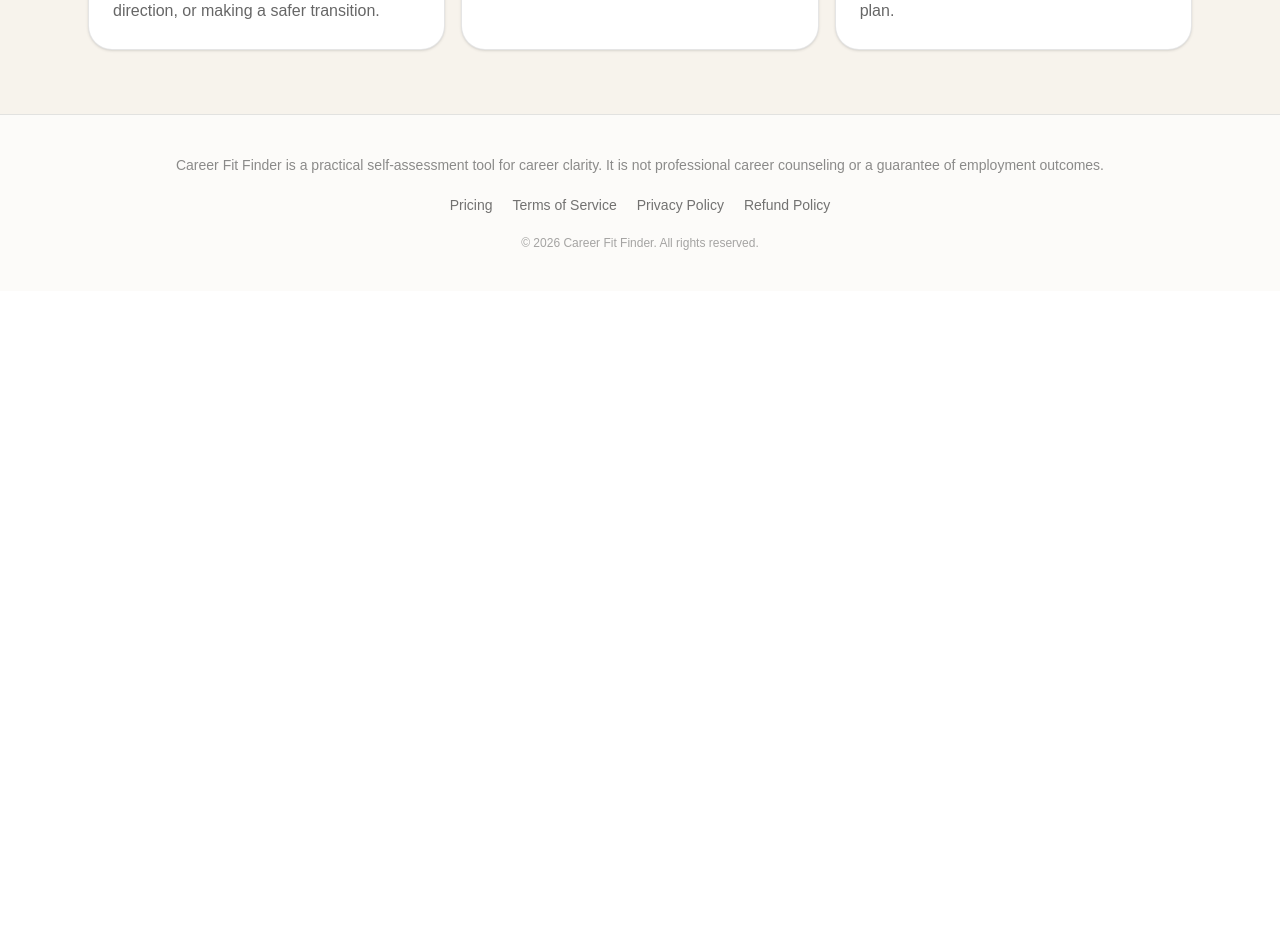
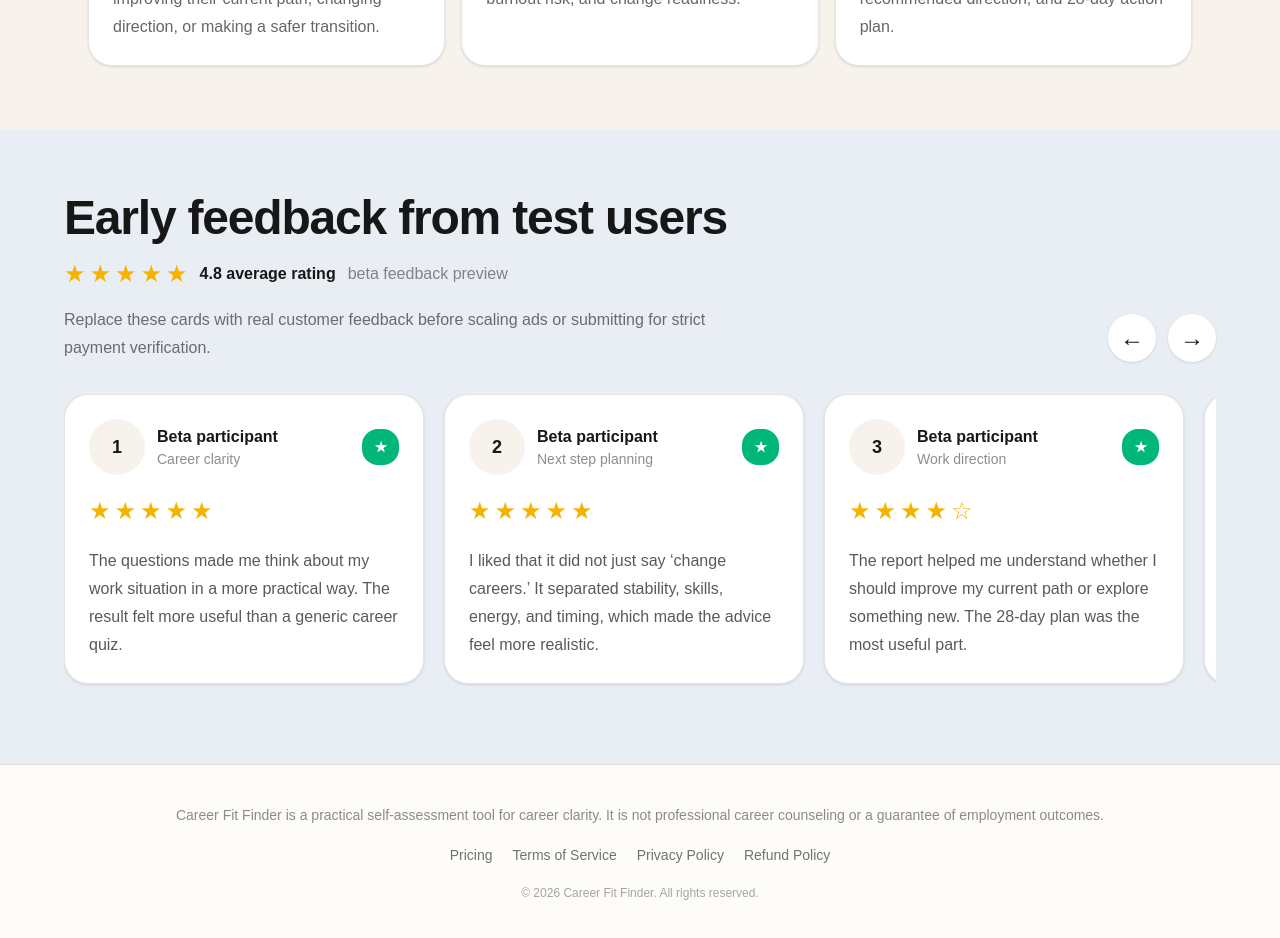
Before and after one commit to vakooragvelidze-x/git-commit--m-Initial-Career-Path-Finder-app-, a Next.js app: page / in a window 1280 px wide. Shown: the part 700-1638 px from the top of the page. Before the commit the page ends 991 px from the top, so only its background shows below. Built offline with nearby package versions, Linux system fonts and the light colour scheme.

Commit message:
Add review carousel and footer links

```diff
--- /dev/null
+++ b/app/components/ReviewCarousel.tsx
@@ -0,0 +1,142 @@
+"use client";
+
+import { useRef } from "react";
+
+const reviews = [
+  {
+    name: "Beta participant",
+    rating: 5,
+    time: "Career clarity",
+    text: "The questions made me think about my work situation in a more practical way. The result felt more useful than a generic career quiz.",
+  },
+  {
+    name: "Beta participant",
+    rating: 5,
+    time: "Next step planning",
+    text: "I liked that it did not just say ‘change careers.’ It separated stability, skills, energy, and timing, which made the advice feel more realistic.",
+  },
+  {
+    name: "Beta participant",
+    rating: 4,
+    time: "Work direction",
+    text: "The report helped me understand whether I should improve my current path or explore something new. The 28-day plan was the most useful part.",
+  },
+  {
+    name: "Beta participant",
+    rating: 5,
+    time: "Career transition",
+    text: "It felt designed for adults with real responsibilities, not just young people choosing a first career. The questions were simple but thoughtful.",
+  },
+  {
+    name: "Beta participant",
+    rating: 4,
+    time: "Self-assessment",
+    text: "The result gave me a clearer way to think about my options. I would use it as a starting point before making any serious career decision.",
+  },
+  {
+    name: "Beta participant",
+    rating: 5,
+    time: "Personal roadmap",
+    text: "The strongest part was seeing the bottleneck and next move. It helped me stop thinking in circles and focus on one practical direction.",
+  },
+];
+
+function Stars({ count }: { count: number }) {
+  return (
+    <div className="flex gap-1 text-2xl text-[#f5b301]">
+      {Array.from({ length: 5 }).map((_, index) => (
+        <span key={index}>{index < count ? "★" : "☆"}</span>
+      ))}
+    </div>
+  );
+}
+
+export default function ReviewCarousel() {
+  const trackRef = useRef<HTMLDivElement>(null);
+
+  function scrollLeft() {
+    trackRef.current?.scrollBy({ left: -380, behavior: "smooth" });
+  }
+
+  function scrollRight() {
+    trackRef.current?.scrollBy({ left: 380, behavior: "smooth" });
+  }
+
+  return (
+    <section className="bg-[#e9eef4] px-6 py-16 text-[#171717]">
+      <div className="mx-auto max-w-6xl">
+        <div className="mb-8 flex flex-col justify-between gap-5 md:flex-row md:items-end">
+          <div>
+            <h2 className="text-3xl font-semibold tracking-tight md:text-5xl">
+              Early feedback from test users
+            </h2>
+
+            <div className="mt-4 flex flex-wrap items-center gap-3">
+              <Stars count={5} />
+              <span className="font-semibold">4.8 average rating</span>
+              <span className="text-black/45">beta feedback preview</span>
+            </div>
+
+            <p className="mt-4 max-w-2xl leading-7 text-black/55">
+              Replace these cards with real customer feedback before scaling ads
+              or submitting for strict payment verification.
+            </p>
+          </div>
+
+          <div className="flex gap-3">
+            <button
+              onClick={scrollLeft}
+              className="flex h-12 w-12 items-center justify-center rounded-full bg-white text-2xl shadow-sm transition hover:bg-black hover:text-white"
+              aria-label="Scroll reviews left"
+            >
+              ←
+            </button>
+
+            <button
+              onClick={scrollRight}
+              className="flex h-12 w-12 items-center justify-center rounded-full bg-white text-2xl shadow-sm transition hover:bg-black hover:text-white"
+              aria-label="Scroll reviews right"
+            >
+              →
+            </button>
+          </div>
+        </div>
+
+        <div
+          ref={trackRef}
+          className="flex gap-5 overflow-x-auto scroll-smooth pb-4"
+        >
+          {reviews.map((review, index) => (
+            <article
+              key={`${review.name}-${index}`}
+              className="min-w-[320px] max-w-[320px] rounded-3xl border border-black/10 bg-white p-6 shadow-sm md:min-w-[360px] md:max-w-[360px]"
+            >
+              <div className="flex items-center justify-between gap-4">
+                <div className="flex items-center gap-3">
+                  <div className="flex h-14 w-14 items-center justify-center rounded-full bg-[#f7f3ec] text-lg font-bold">
+                    {index + 1}
+                  </div>
+
+                  <div>
+                    <h3 className="font-semibold">{review.name}</h3>
+                    <p className="text-sm text-black/45">{review.time}</p>
+                  </div>
+                </div>
+
+                <div className="rounded-2xl bg-[#00b67a] px-3 py-2 text-sm font-bold text-white">
+                  ★
+                </div>
+              </div>
+
+              <div className="mt-5">
+                <Stars count={review.rating} />
+              </div>
+
+              <p className="mt-5 leading-7 text-black/65">{review.text}</p>
+            </article>
+          ))}
+        </div>
+      </div>
+    </section>
+  );
+}
--- a/app/page.tsx
+++ b/app/page.tsx
@@ -1,7 +1,9 @@
+import ReviewCarousel from "./components/ReviewCarousel";
+
 export default function Home() {
   return (
     <main className="min-h-screen bg-[#f7f3ec] text-[#171717]">
-      <section className="mx-auto flex min-h-screen max-w-6xl flex-col items-center justify-center px-6 py-16 text-center">
+      <section className="mx-auto flex max-w-6xl flex-col items-center justify-center px-6 pb-16 pt-20 text-center">
         <div className="mb-6 rounded-full border border-black/10 bg-white px-4 py-2 text-sm text-black/60 shadow-sm">
           5-minute self-assessment for adults 30+
         </div>
@@ -63,6 +65,8 @@ export default function Home() {
         </div>
       </section>
 
+      <ReviewCarousel />
+
       <footer className="border-t border-black/10 bg-white/70 px-6 py-10 text-center">
         <div className="mx-auto max-w-6xl">
           <p className="text-sm text-black/45">
```
